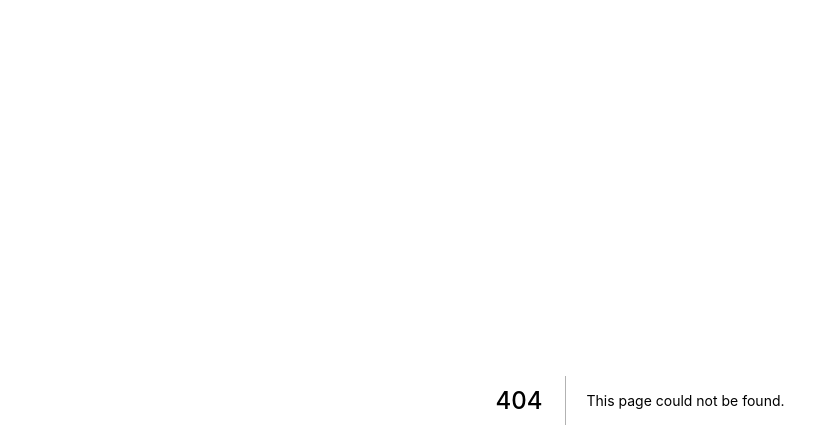
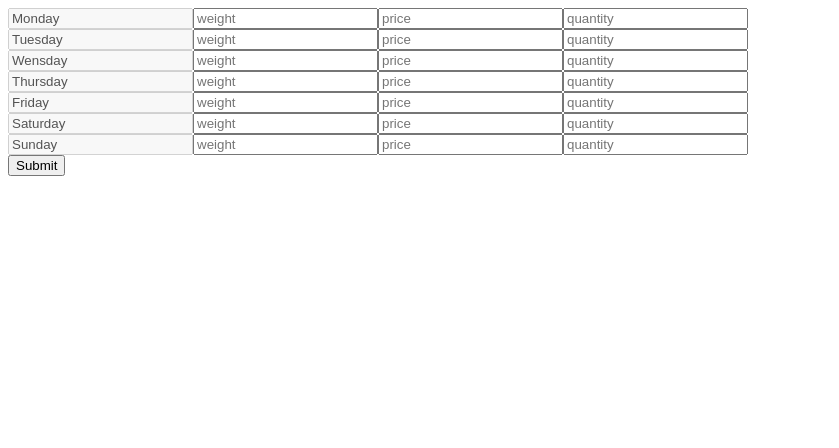
Before and after one commit to armandevz/shopify-api-app, a Next.js app: page /form in a window 1280 px wide. Before the commit this address had no page. Shown: the top 448 px of the page, without its empty margins (0-839 px from the left). Built offline with nearby package versions, Linux system fonts and the light colour scheme.

Commit message:
form.tsx

```diff
--- a/config/_database/migrations/20210628194455-stock-rules.js
+++ b/config/_database/migrations/20210628194455-stock-rules.js
@@ -2,15 +2,11 @@ exports.up = function (db, callback) {
   db.createTable('stock_rules_exceptions', {
     id: { type: 'int', primaryKey: true, autoIncrement: true },
     date: 'date',
-    // value: 'int',
-    // weight: 'int',
-    // price: 'decimal',
     inventory_quantity: 'int',
   }, callback);
   db.createTable('stock_rules', {
     id: { type: 'int', primaryKey: true, autoIncrement: true },
     day_of_week: 'smallint',
-    value: 'int',
     weight: 'int',
     price: 'decimal',
     inventory_quantity: 'int',
--- /dev/null
+++ b/config/utils/days.ts
@@ -0,0 +1,9 @@
+export const numberToDays = {
+  1: 'Monday',
+  2: 'Tuesday',
+  3: 'Wensday',
+  4: 'Thursday',
+  5: 'Friday',
+  6: 'Saturday',
+  7: 'Sunday',
+};
--- a/controllers/StockRules.ts
+++ b/controllers/StockRules.ts
@@ -1,4 +1,4 @@
-import { IStockRule } from "../interfaces/stockRules";
+import { IStockRule } from '../interfaces/stockRules';
 
 const { StockRule } = require('../model/stockRules');
 const BaseController = require('./BaseController');
@@ -16,19 +16,21 @@ class StockRules extends BaseController {
     }
   }
 
+  async getAllStockRules() {
+    try {
+      const model = await new StockRule().fetchAll();
+      return model.toJSON();
+    } catch (e) {
+      console.log('StockRules :: getAllStockRules :: error', e);
+      throw new Error(e);
+    }
+  }
+
   //  This part of script is to save data to StockRules table
-  static async saveStockRules(): Promise<IStockRule> {
+  async saveStockRules(data: IStockRule[]): Promise<boolean> {
     try {
-      const data = {
-        day_of_week: 5,
-        value: 5,
-        weight: 5,
-        price: 5,
-        inventory_quantity: 200,
-      };
       const model = await StockRule.forge();
       return model.save(data, { method: 'insert' });
-      // console.log(model.toJSON());
     } catch (e) {
       console.log(`Failed to save data: ${e}`);
     }
--- a/controllers/StockRulesExceptions.ts
+++ b/controllers/StockRulesExceptions.ts
@@ -7,12 +7,10 @@ class StockRulesExceptions {
     date: Date
   ): Promise<IStockRuleExceptions | null> {
     try {
-      const model = await new StockRuleExceptions().fetchAll({
+      const model = await new StockRuleExceptions().where({ date }).fetch({
         require: false,
       });
-      const data = model ? model.toJSON() : [];
-
-      return data.find((byDate) => byDate.date === date) || null;
+      return model ? model.toJSON() : null;
     } catch (e) {
       console.log('Variants :: getStockRulesExceptions :: error', e);
       throw new Error(e);
@@ -36,20 +34,18 @@ class StockRulesExceptions {
     data: IStockRuleExceptions
   ): Promise<IStockRuleExceptions> {
     try {
-      const existingData = await this.getStockRulesExceptions(data.date);
-      // This part must be fixed to update data
+      // const existingData = await this.getStockRulesExceptions(data.date);
+      const existingData = await new StockRuleExceptions()
+        .where({ date: data.date })
+        .fetch({
+          require: false,
+        });
+      // This part to update data
       if (!existingData) {
-        // update
-        // const model = await StockRuleExceptions.forge();
-        // model.where({date: data.date})
-        // .save({date: data.date}, {method: 'update', patch: true})
-        // return model.save( { method: 'update', patch: true });
         const model = await StockRuleExceptions.forge();
         return model.save(data, { method: 'insert' });
       } else {
-        // insert
-        // const model = await StockRuleExceptions.forge();
-        // return model.save(data, { method: 'insert' });
+        existingData.save(data, { method: 'update' });
         return null;
       }
     } catch (e) {
--- a/pages/api/stockRules/index.ts
+++ b/pages/api/stockRules/index.ts
@@ -1,34 +1,31 @@
-const { StockRule } = require('../../../model/stockRules');
+import { IStockRule } from '../../../interfaces/stockRules';
+
+import StockRules from '../../../controllers/StockRules.ts';
 
 export default async (req, res) => {
   const httpMethod = req.method;
-  const {
-    day_of_week, value, weight, price, inventory_quantity,
-  } = req.body;
+  const { days } = req.body as { days: IStockRule[] };
+  // const { day_of_week, weight, price, inventory_quantity } = req.body;
 
   switch (httpMethod) {
     case 'GET':
-    // eslint-disable-next-line no-case-declarations
-    const data1 = await new StockRule().fetchAll();
-    // eslint-disable-next-line no-case-declarations
-    const data = data1.toJSON();
-    res.status(200).json(data);
+      try {
+        const getRulesData = await new StockRules().getAllStockRules();
+        res.status(200).json(getRulesData);
+      } catch (error) {}
       break;
     case 'POST':
       try {
-      // eslint-disable-next-line no-shadow
-      const data = {
-        day_of_week,
-        value,
-        weight,
-        price,
-        inventory_quantity,
-      };
-      const model2 = await StockRule.forge();
-      res.status(200).json(data);
-      return model2.save(data, { method: 'insert' });
+        // const data = {
+        //   day_of_week,
+        //   weight,
+        //   price,
+        //   inventory_quantity,
+        // };
+        const stockRules = await new StockRules().saveStockRules(days);
+        res.status(200).json(stockRules);
       } catch (e) {
-      console.log(`Failed to post data: ${e}`);
+        res.status(500).json({ e });
       }
 
       break;
--- a/pages/api/stockRulesExceptions/index.js
+++ b/pages/api/stockRulesExceptions/index.js
@@ -1,10 +1,10 @@
 import StockRulesExceptions from '../../../controllers/StockRulesExceptions.ts';
+
+// const StockRulesExceptions = require('../../../controllers/StockRulesExceptions.ts');
 
 export default async (req, res) => {
   const httpMethod = req.method;
-  const {
-    date, inventory_quantity,
-  } = req.body;
+  const { date, inventory_quantity } = req.body;
 
   switch (httpMethod) {
   case 'GET':
@@ -22,7 +22,7 @@ export default async (req, res) => {
         date,
         inventory_quantity,
       };
-      // eslint-disable-next-line max-len
+        // eslint-disable-next-line max-len
       const stockRulesExceptions = await new StockRulesExceptions().saveStockRulesExceptions(data);
       res.status(200).json(stockRulesExceptions);
     } catch (error) {
--- /dev/null
+++ b/pages/form.tsx
@@ -0,0 +1,105 @@
+import React, { ChangeEvent, Component, useState } from 'react';
+import { axios } from '../config/utils/axios';
+import { numberToDays } from '../config/utils/days';
+import { DayNumbers, IStockRule } from '../interfaces/stockRules';
+
+const defaultDay: IStockRule = {
+  day_of_week: 1,
+  weight: 0,
+  price: 0,
+  inventory_quantity: 0,
+};
+
+class Form extends Component {
+  state: { days: IStockRule[] } = {
+    days: Array(7)
+      .fill(defaultDay)
+      .map(
+        (day, index) =>
+          ({
+            ...day,
+            day_of_week: index + 1,
+          } as IStockRule)
+      ),
+  };
+
+  postStockRules = async () => {
+    await axios.post('/api/stockRules/', this.state).catch((err) => {
+      console.log('Post error is: ', err);
+      console.log(this.state, 'postStockRules func');
+    });
+  };
+
+  //To do: do not except negative value
+  changeHandler = (
+    e: React.ChangeEvent<HTMLInputElement>,
+    dayNumber: DayNumbers
+  ) => {
+    const dayInd = this.state.days.findIndex(
+      (day) => day.day_of_week === dayNumber
+    );
+
+    const currentDays = this.state.days;
+    currentDays[dayInd] = {
+      ...currentDays[dayInd],
+      [e.target.name]: e.target.value,
+    };
+
+    this.setState({ days: currentDays });
+  };
+
+  renderStockRulesForm() {
+    // const { day, weight1, price1, inventory_quantity1 } = this.state;
+    console.log(this.state.days);
+
+    return (
+      <>
+        {this.state.days.map((day, index) => (
+          <form key={index}>
+            <input
+              name='day_of_week'
+              type='text'
+              value={numberToDays[day.day_of_week]}
+              onChange={(e) => this.changeHandler(e, day.day_of_week)}
+              required
+              disabled
+            />
+
+            <input
+              name='weight'
+              placeholder='weight'
+              type='number'
+              value={!!day.weight ? day.weight : ''}
+              onChange={(e) => this.changeHandler(e, day.day_of_week)}
+              required
+            />
+            <input
+              name='price'
+              placeholder='price'
+              type='number'
+              value={!!day.price ? day.price : ''}
+              onChange={(e) => this.changeHandler(e, day.day_of_week)}
+              required
+            />
+            <input
+              name='inventory_quantity'
+              placeholder='quantity'
+              type='number'
+              value={!!day.inventory_quantity ? day.inventory_quantity : ''}
+              onChange={(e) => this.changeHandler(e, day.day_of_week)}
+              required
+            />
+          </form>
+
+          // To do: create a button submitOnClick only if all are filled
+        ))}
+        <input type='submit' onClick={this.postStockRules} />
+      </>
+    );
+  }
+  render() {
+    return <>{this.renderStockRulesForm()}</>;
+  }
+}
+
+export default Form;
--- a/pages/ui.tsx
+++ b/pages/ui.tsx
@@ -57,7 +57,7 @@ class Ui extends Component<IState> {
 
   renderDatePicker() {
     const date = new Date();
-    const limitedDays = date.setDate(date.getDate() - 90);
+    const limitedDays = date.setDate(date.getDate() + 1);
 
     return (
       <div>
```
Also changed, not shown: controllers/shopify/Variants.js (+0 -9 lines), interfaces/stockRules.tsx (+9 -8 lines), tsconfig.json (+6 -10 lines), config/utils/axios.ts (line endings or trailing spaces). Lines whose indentation alone changed are shown as unchanged.
